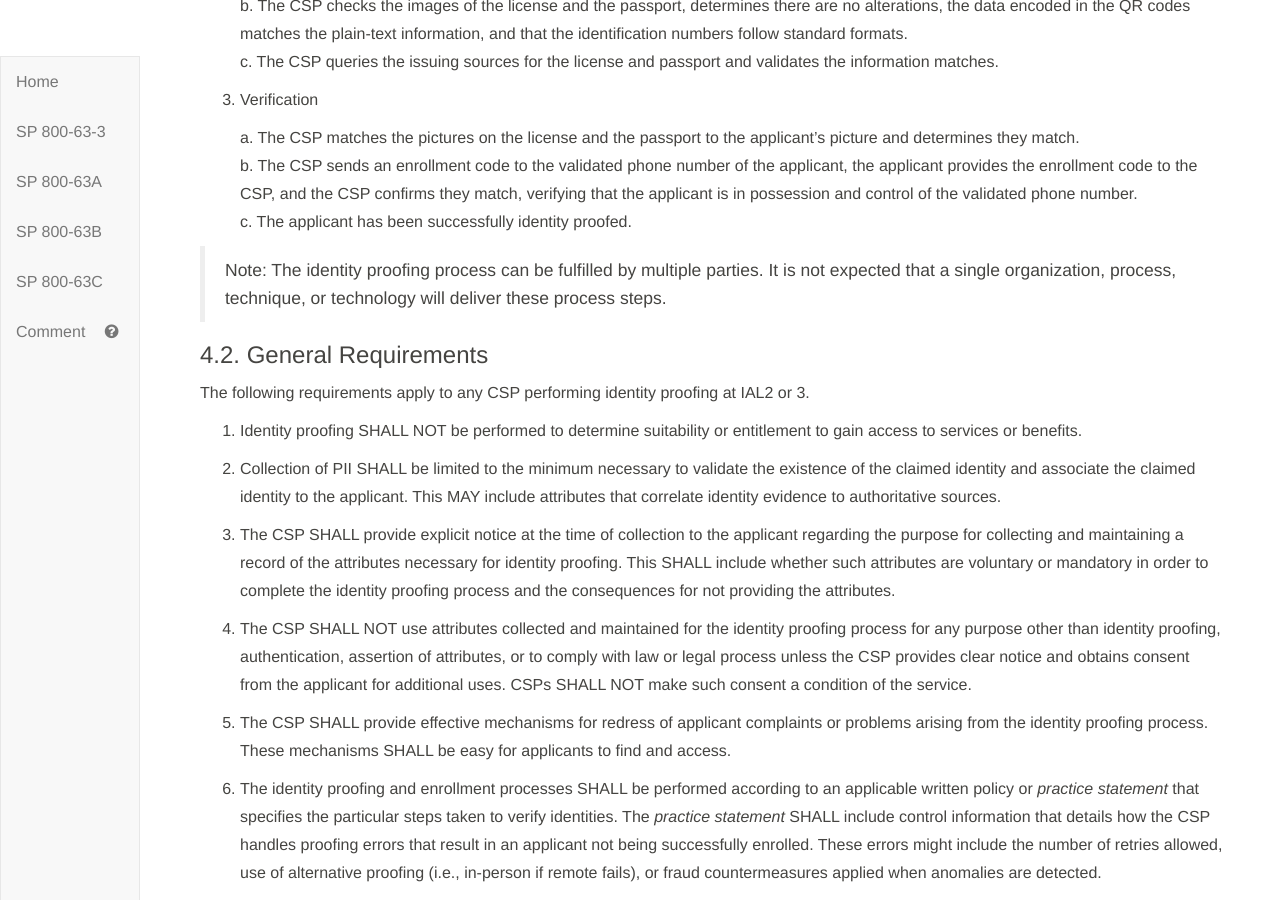
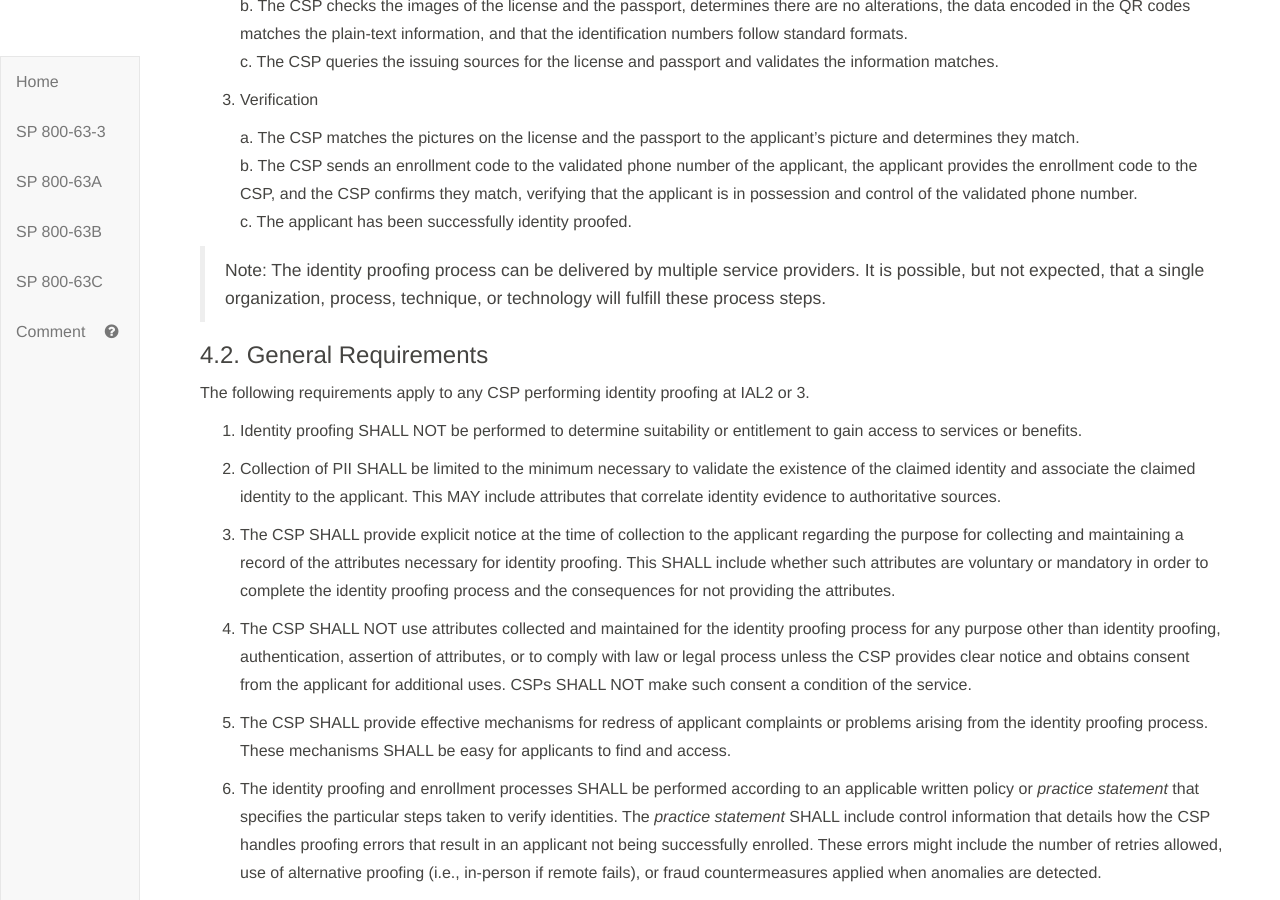
Before and after one commit to usnistgov/800-63-3, a Jekyll site: the page built from sp800-63a/sec4_ial.md, in a window 1280 px wide and 900 px high, scrolled down 1433 px. Built offline with Jekyll 4.4.1, drawn with Linux system fonts in a browser that asks for light colours; our own code applies the rules of GitHub Pages for plain Markdown files.

Commit message:
Minor grammar edit

```diff
--- a/sp800-63a/sec4_ial.md
+++ b/sp800-63a/sec4_ial.md
@@ -48,7 +48,7 @@ The following provides a sample of how a CSP and an applicant interact during th
 	b. The CSP sends an enrollment code to the validated phone number of the applicant, the applicant provides the enrollment code to the CSP, and the CSP confirms they match, verifying that the applicant is in possession and control of the validated phone number.
 	c. The applicant has been successfully identity proofed.
 
-> Note: The identity proofing process can be fulfilled by multiple parties. It is not expected that a single organization, process, technique, or technology will deliver these process steps.
+> Note: The identity proofing process can be delivered by multiple service providers. It is possible, but not expected, that a single organization, process, technique, or technology will fulfill these process steps.
 
 
 ### <a name="genProofReqs"></a> 4.2. General Requirements
```
